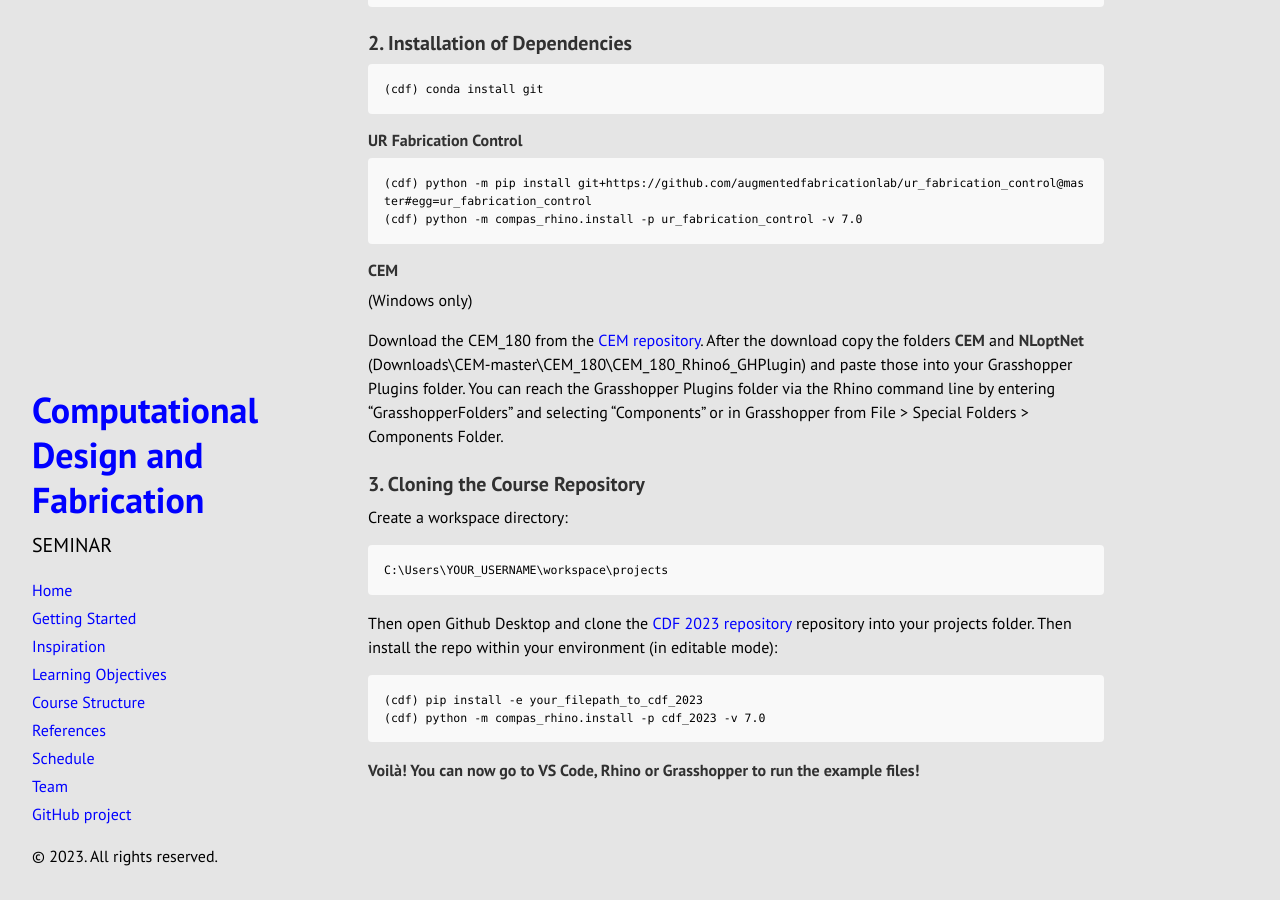
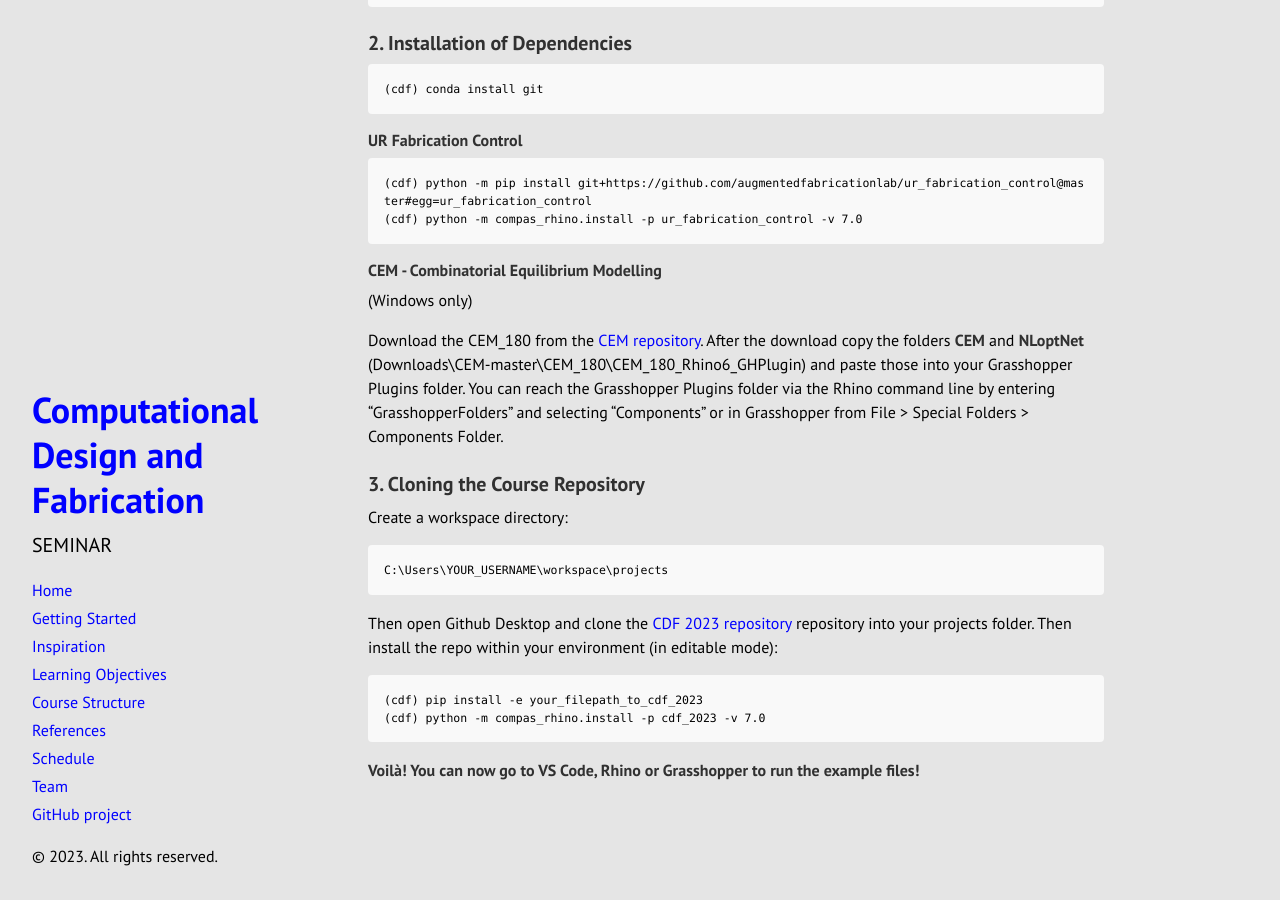
Before and after one commit to jckenny59/cdf_2023, a Jekyll site: the page built from docs/getting_started.md, in a window 1280 px wide and 900 px high, scrolled down 963 px. Built offline with Jekyll 4.4.1, drawn with Linux system fonts in a browser that asks for light colours; Markdown is read by kramdown in place of the engine named in the settings.

Commit message:
Update getting_started.md

```diff
--- a/docs/getting_started.md
+++ b/docs/getting_started.md
@@ -51,7 +51,7 @@ Execute the commands below in Anaconda Prompt:
     (cdf) python -m pip install git+https://github.com/augmentedfabricationlab/ur_fabrication_control@master#egg=ur_fabrication_control
     (cdf) python -m compas_rhino.install -p ur_fabrication_control -v 7.0
 
-#### CEM
+#### CEM - Combinatorial Equilibrium Modelling
 (Windows only)
 
 Download the CEM_180 from the [CEM repository](https://github.com/computational-structural-design/CEM). After the download copy the folders **CEM** and **NLoptNet** (Downloads\CEM-master\CEM_180\CEM_180_Rhino6_GHPlugin) and paste those into your Grasshopper Plugins folder.
```
